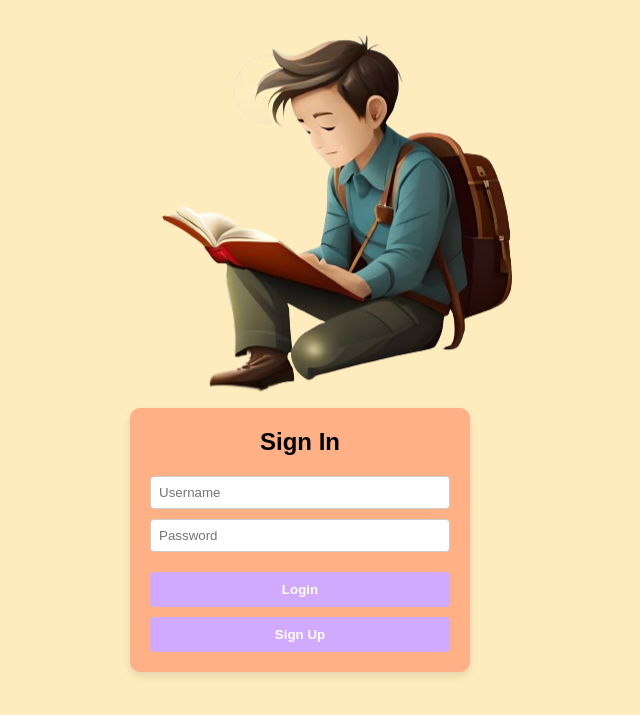
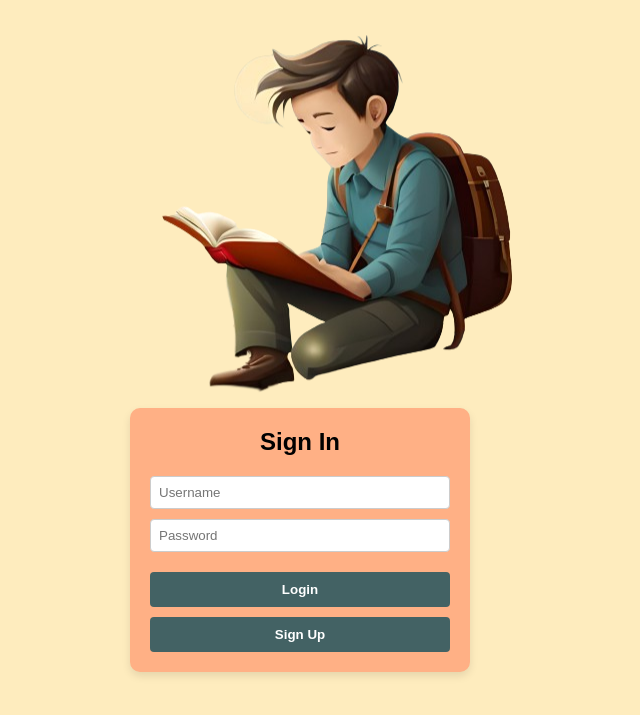
Before and after one commit to bruikey/Shaunslib, a Flask app: page / in a window 1280 px wide. Shown: the top 715 px of the page, without its empty margins (340-980 px from the left). Run offline with Flask 3, Linux system fonts and the light colour scheme.

Commit message:
#addition

```diff
--- a/static/style.css
+++ b/static/style.css
@@ -65,7 +65,7 @@ body {
 .login-section button {
   margin-top: 10px;
   padding: 10px;
-  background-color: #d1aaff;
+  background-color: #436264;
   color: white;
   border: none;
   border-radius: 4px;
@@ -74,5 +74,5 @@ body {
 }
 
 .login-section button:hover {
-  background-color: #6c419e;
+  background-color: #1c4144;
 }
```
